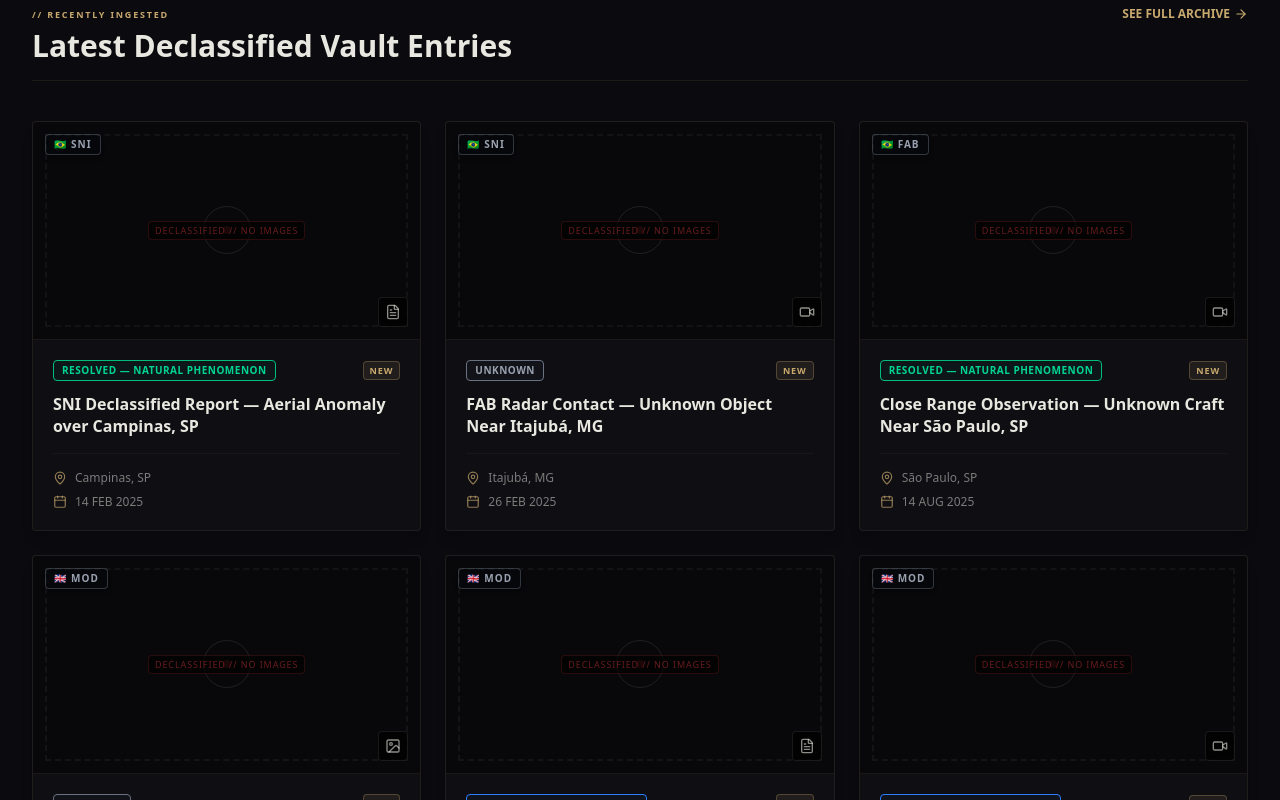
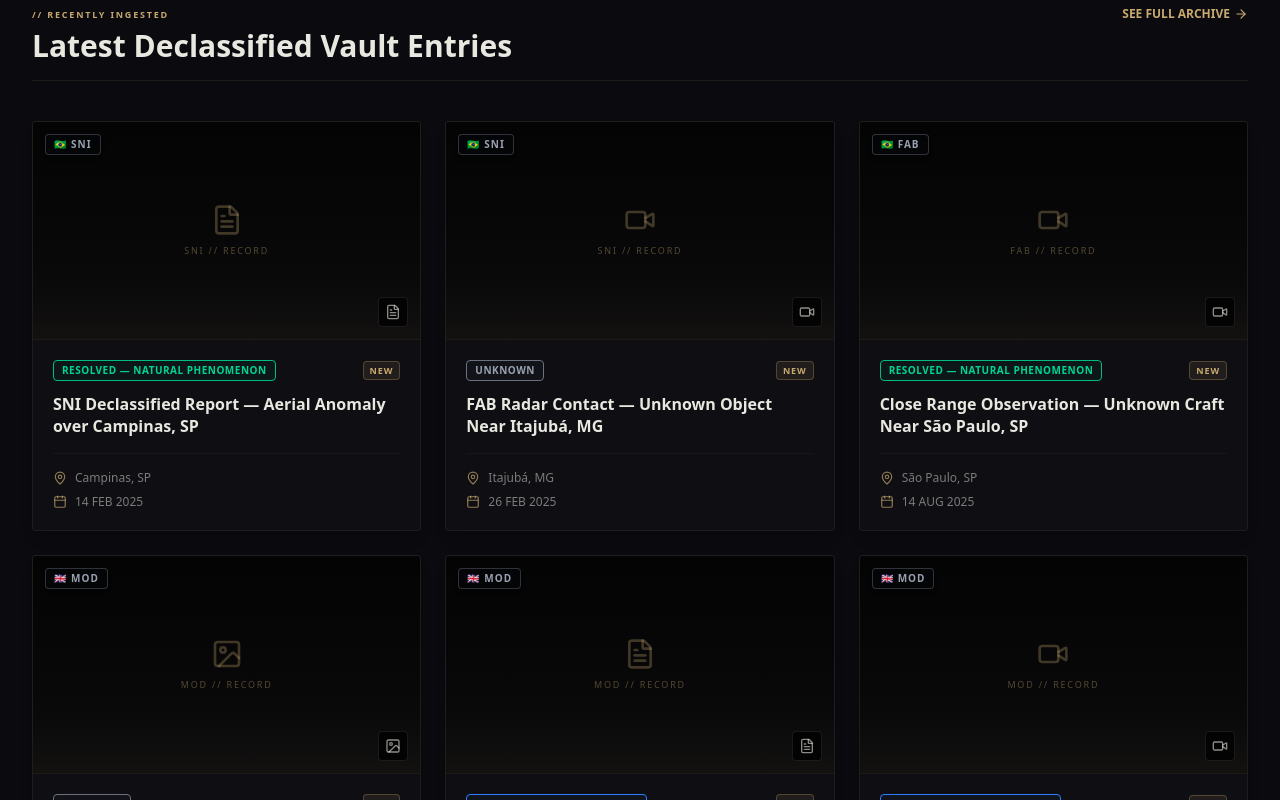
Before and after one commit to barakinha4-ui/UPA, a Next.js app in the folder uap-vault/: page /en in a window 1280 px wide. Shown: the part 1180-1980 px from the top of the page. Built offline with nearby package versions, Linux system fonts and the light colour scheme; no server answers; the database is empty.

Commit message:
fix: apply fake thumbnail detection and replace missing thumbnail fallback UI on DocumentCards

```diff
--- a/uap-vault/src/components/documents/DocumentCard.tsx
+++ b/uap-vault/src/components/documents/DocumentCard.tsx
@@ -6,6 +6,8 @@ import { Link } from '@/lib/navigation';
 import { UapDocument, COUNTRIES } from '@/types/database';
 import { motion } from 'framer-motion';
 import { FileText, Video, Image as ImageIcon, File, FolderOpen, MapPin, Calendar, Eye } from 'lucide-react';
+
+import { isFakePlaceholder } from '@/lib/uap-video-overrides';
 
 interface DocumentCardProps {
   doc: UapDocument;
@@ -49,6 +51,9 @@ export default function DocumentCard({ doc, locale }: DocumentCardProps) {
   const classStyle = CLASSIFICATION_COLORS[doc.classification] || CLASSIFICATION_COLORS.unknown;
   const MediaIcon = MEDIA_ICONS[doc.media_type] || File;
 
+  // Filter out known fake placeholders
+  const hasValidThumbnail = doc.thumbnail_url && !isFakePlaceholder(doc.thumbnail_url);
+
   return (
     <motion.div
       whileHover={{ y: -4 }}
@@ -59,26 +64,26 @@ export default function DocumentCard({ doc, locale }: DocumentCardProps) {
       <div className="absolute inset-0 border border-transparent group-hover:border-[#c8a96e]/20 pointer-events-none transition-colors duration-300" />
 
       {/* Card Header / Thumbnail */}
-      <Link href={`/documentos/${doc.slug}`} className="relative block aspect-video overflow-hidden bg-black/40 border-b border-[#c8a96e]/10">
-        {!imgError && doc.thumbnail_url ? (
+      <Link href={`/documentos/${doc.slug}`} className="relative block aspect-video overflow-hidden bg-[#0a0a0c] border-b border-[#c8a96e]/10">
+        {!imgError && hasValidThumbnail ? (
           <img
-            src={doc.thumbnail_url}
+            src={doc.thumbnail_url!}
             alt={title}
             onError={() => setImgError(true)}
             className="w-full h-full object-cover opacity-60 group-hover:opacity-80 group-hover:scale-105 transition-all duration-500"
             loading="lazy"
           />
         ) : (
-          /* Declassified Target Placeholder */
-          <div className="w-full h-full flex flex-col items-center justify-center p-4 text-[#e8e8e0]/20 select-none relative">
-            <div className="absolute inset-0 border-2 border-dashed border-[#e8e8e0]/5 m-3 flex items-center justify-center">
-              <div className="w-12 h-12 border border-[#e8e8e0]/10 rounded-full flex items-center justify-center">
-                <div className="w-2 h-2 bg-[#cc3333]/30 rounded-full" />
-              </div>
+          /* Missing Thumbnail Fallback */
+          <div className="w-full h-full flex flex-col items-center justify-center p-4 text-[#e8e8e0]/40 select-none bg-gradient-to-b from-black/60 to-[#c8a96e]/5 relative overflow-hidden">
+            {/* Subtle background pattern */}
+            <div className="absolute inset-0 opacity-[0.03] bg-[radial-gradient(ellipse_at_center,_var(--tw-gradient-stops))] from-[#e8e8e0] to-transparent" />
+            <div className="relative z-10 flex flex-col items-center">
+              <MediaIcon className="h-8 w-8 text-[#c8a96e]/30 mb-2 group-hover:text-[#c8a96e]/50 transition-colors duration-300" />
+              <span className="font-mono text-[9px] tracking-[0.2em] uppercase text-[#c8a96e]/40">
+                {doc.agency} // RECORD
+              </span>
             </div>
-            <span className="font-mono text-[9px] tracking-widest uppercase text-[#cc3333]/50 border border-[#cc3333]/20 px-1.5 py-0.5 rounded bg-black/60 z-10">
-              DECLASSIFIED // NO IMAGES
-            </span>
           </div>
         )}
 
--- a/uap-vault/src/lib/uap-video-overrides.ts
+++ b/uap-vault/src/lib/uap-video-overrides.ts
@@ -23,7 +23,7 @@ export const UAP_VIDEO_OVERRIDES: Record<string, string> = {
  * Detects if a URL is a fake/procedurally-generated placeholder.
  * Fake DVIDS URLs: https://www.dvidshub.net/video/100000/uap  (sequential IDs ending in /uap)
  */
-function isFakePlaceholder(url: string): boolean {
+export function isFakePlaceholder(url: string): boolean {
   if (/dvidshub\.net\/video\/10[0-9]{4}\/uap/.test(url)) return true;
   if (/war\.gov\/.*placeholder/.test(url)) return true;
   return false;
```
